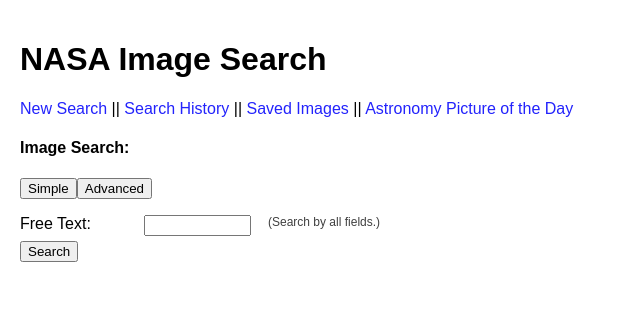
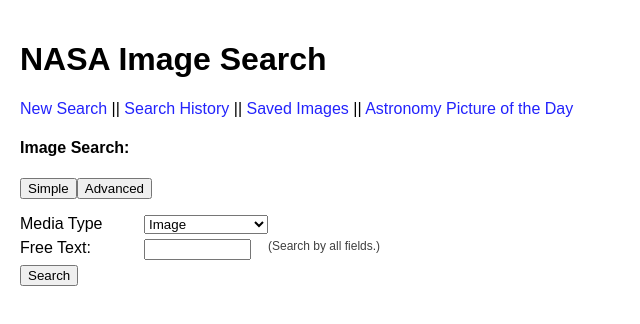
Before and after one commit to Jheller11/nasa-images, a React (Create React App) app: page /search in a window 1280 px wide. Shown: the top 324 px of the page, without its empty margins (0-640 px from the left). Built offline with nearby package versions, Linux system fonts and the light colour scheme; the HTML template or start-up script is replaced by a standard one.

Commit message:
add media selector, rename image results container

```diff
--- a/src/App.js
+++ b/src/App.js
@@ -2,7 +2,7 @@ import React, { Component } from 'react'
 import { Route, Switch, Redirect } from 'react-router-dom'
 import './App.css'
 import SearchContainer from './components/SearchContainer/SearchContainer'
-import ResultsContainer from './components/ResultsContainer/ResultsContainer'
+import ImageResultsContainer from './components/ImageResultsContainer/ImageResultsContainer'
 import Header from './components/Header/Header'
 import APOD from './components/APOD/APOD'
 import SearchHistory from './components/SearchHistory/SearchHistory'
@@ -13,7 +13,8 @@ class App extends Component {
     super()
     this.state = {
       history: [],
-      saved: []
+      saved: [],
+      media_type: ''
     }
 
     this.setResults = this.setResults.bind(this)
@@ -22,7 +23,12 @@ class App extends Component {
   }
 
   setResults(results) {
-    this.setState({ results: results })
+    console.log(results)
+    this.setState({
+      results: results,
+      media_type: results[0].data[0].media_type
+    })
+    console.log(this.state.media_type)
   }
 
   saveSearch(search) {
@@ -59,9 +65,9 @@ class App extends Component {
             )}
           />
           <Route
-            path="/results"
+            path="/results/images"
             render={() => (
-              <ResultsContainer
+              <ImageResultsContainer
                 results={this.state.results}
                 saveImage={this.saveImage}
               />
--- a/src/components/ResultsContainer/ResultsContainer.js
+++ b/src/components/ImageResultsContainer/ImageResultsContainer.js
@@ -2,7 +2,7 @@ import React, { Component } from 'react'
 import ReactTable from 'react-table'
 import 'react-table/react-table.css'
 
-class ResultsContainer extends Component {
+class ImageResultsContainer extends Component {
   constructor(props) {
     super(props)
     this.state = {
@@ -72,4 +72,4 @@ class ResultsContainer extends Component {
   }
 }
 
-export default ResultsContainer
+export default ImageResultsContainer
--- /dev/null
+++ b/src/components/MediaSelector/MediaSelector.js
@@ -0,0 +1,15 @@
+import React from 'react'
+
+const MediaSelector = props => {
+  return (
+    <div className="form-group">
+      <label htmlFor="media_type">Media Type</label>
+      <select onChange={props.handleChange} name="media_type">
+        <option value="image">Image</option>
+        <option value="video">Video</option>
+      </select>
+    </div>
+  )
+}
+
+export default MediaSelector
--- a/src/components/SearchContainer/SearchContainer.js
+++ b/src/components/SearchContainer/SearchContainer.js
@@ -2,6 +2,7 @@ import React, { Component } from 'react'
 import Input from '../Input/Input'
 import querystring from 'querystring'
 import axios from 'axios'
+import MediaSelector from '../MediaSelector/MediaSelector'
 
 class SearchContainer extends Component {
   constructor(props) {
@@ -75,8 +76,10 @@ class SearchContainer extends Component {
         this.props.setResults(res.data.collection.items)
         // store search query in state of App component
         this.props.saveSearch(url)
-        // redirect to results page
-        this.props.history.push('/results')
+        // redirect to appropriate results container/table
+        this.state.media_type === 'image'
+          ? this.props.history.push('/results/images')
+          : this.props.history.push('/results/videos')
       })
       .catch(err => {
         console.log(err)
@@ -121,7 +124,7 @@ class SearchContainer extends Component {
             Advanced
           </button>
         </p>
-
+        <MediaSelector handleChange={this.handleChange} />
         <div>{inputs}</div>
         <button onClick={this.constructURL}> Search </button>
       </div>
```
